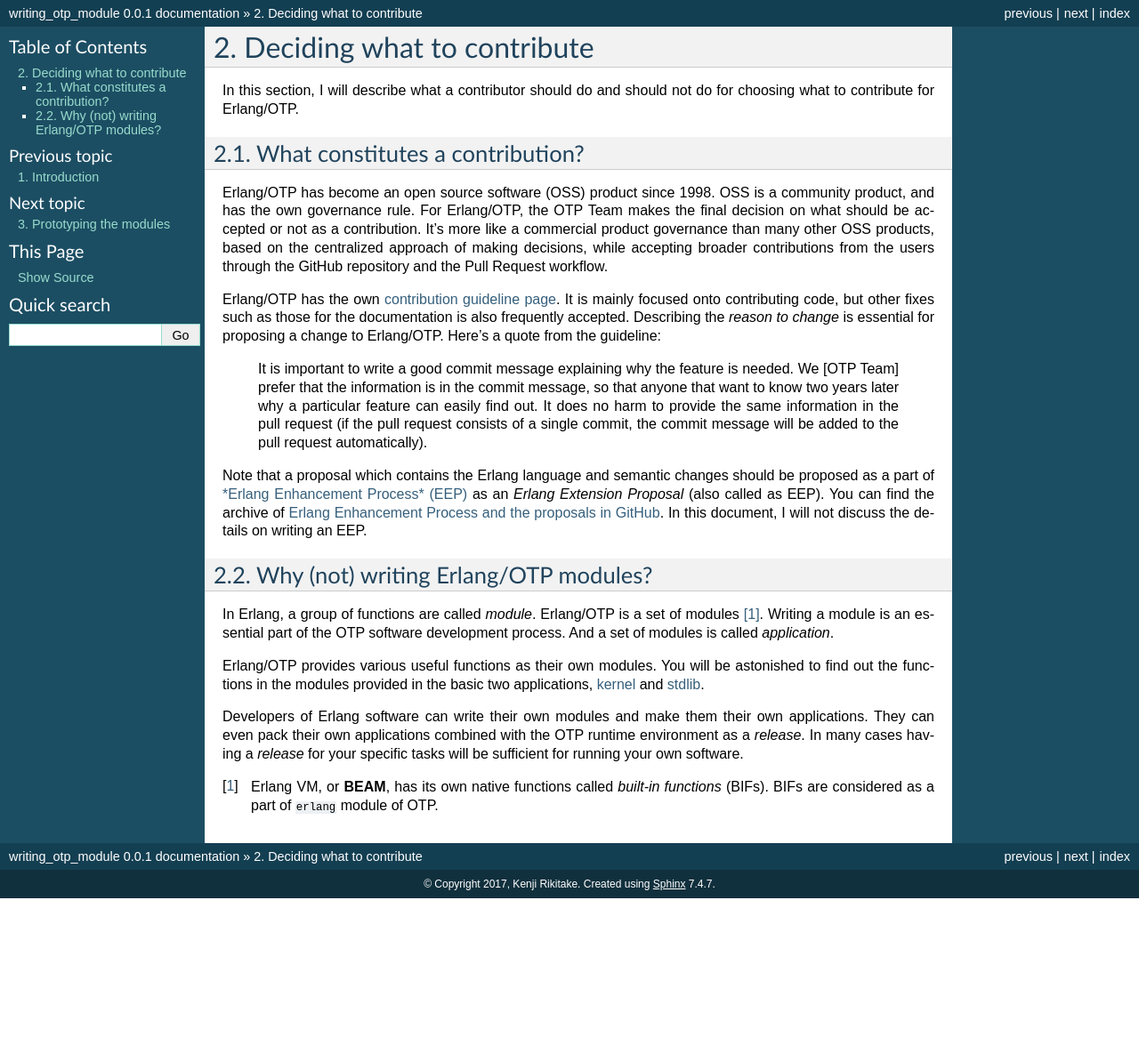
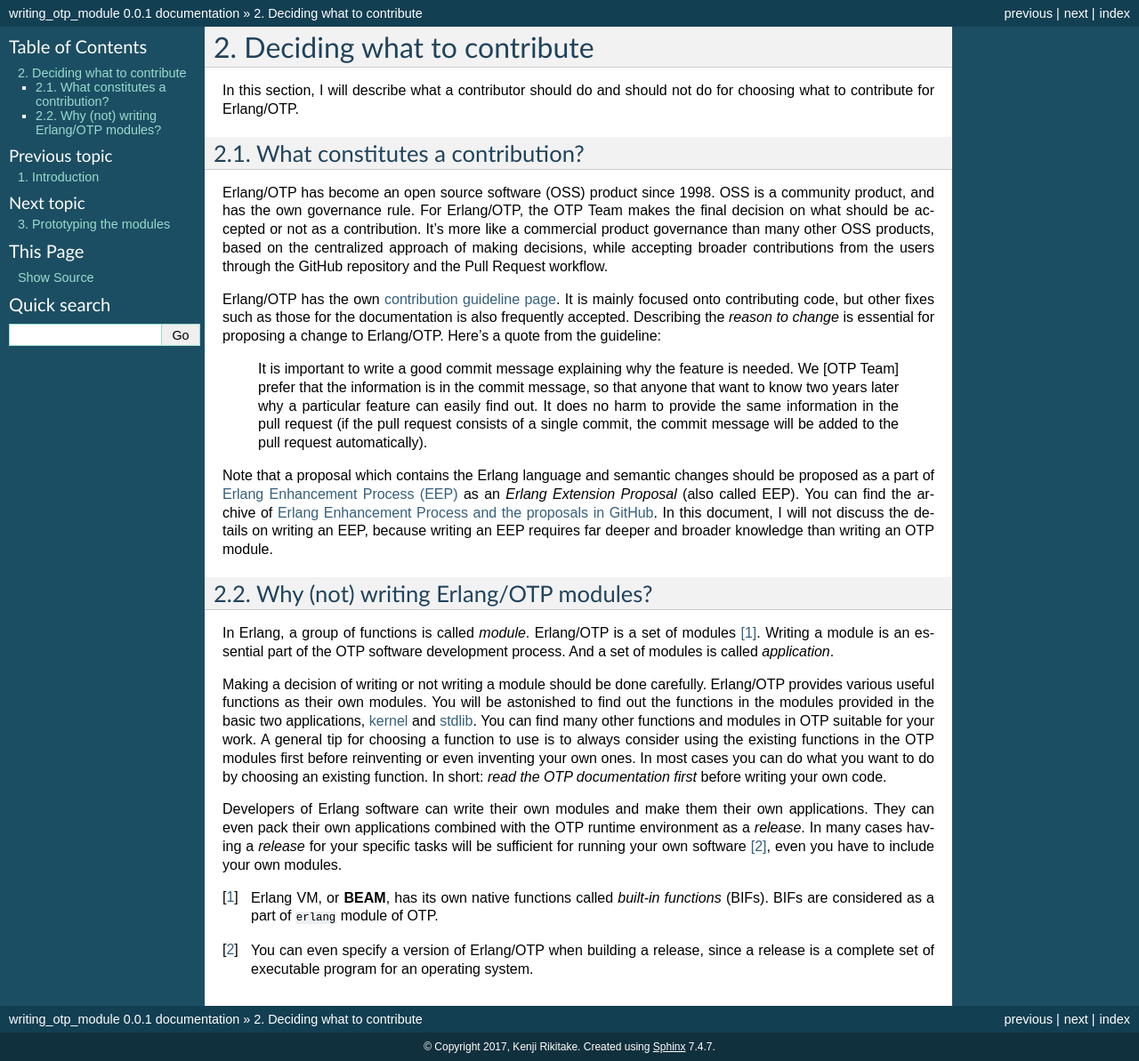
Before and after one commit to jj1bdx/writing-otp-modules, a Sphinx documentation site: the page built from draft/source/what-to-contribute.rst, in a window 1280 px wide. Shown: the whole page at 89% size. Built offline with Sphinx 7.4.7, drawn with Linux system fonts in a browser that asks for light colours; before the commit the page ends 1010 px from its top, so only the background shows below that.

Commit message:
Writing doc, more to go...

```diff
--- a/draft/source/what-to-contribute.rst
+++ b/draft/source/what-to-contribute.rst
@@ -32,32 +32,45 @@ quote from the guideline:
     added to the pull request automatically).
 
 Note that a proposal which contains the Erlang language and semantic
-changes should be proposed as a part of `*Erlang Enhancement Process*
+changes should be proposed as a part of `Erlang Enhancement Process
 (EEP) <http://www.erlang.org/erlang-enhancement-proposals>`_ as an
-*Erlang Extension Proposal* (also called as EEP).  You can find the
-archive of `Erlang Enhancement Process and the proposals in GitHub
+*Erlang Extension Proposal* (also called EEP).  You can find the archive
+of `Erlang Enhancement Process and the proposals in GitHub
 <https://github.com/erlang/eep>`_. In this document, I will not discuss
-the details on writing an EEP.
+the details on writing an EEP, because writing an EEP requires far
+deeper and broader knowledge than writing an OTP module.
 
 Why (not) writing Erlang/OTP modules?
 -------------------------------------
 
-In Erlang, a group of functions are called *module*. Erlang/OTP is a set
+In Erlang, a group of functions is called *module*. Erlang/OTP is a set
 of modules [#wtc1]_. Writing a module is an essential part of the OTP
 software development process. And a set of modules is called *application*.
 
-Erlang/OTP provides various useful functions as their own modules. You
-will be astonished to find out the functions in the modules provided in
-the basic two applications, `kernel
+Making a decision of writing or not writing a module should be done
+carefully.  Erlang/OTP provides various useful functions as their own
+modules. You will be astonished to find out the functions in the modules
+provided in the basic two applications, `kernel
 <http://erlang.org/doc/apps/kernel/index.html>`_ and `stdlib
-<http://erlang.org/doc/apps/stdlib/index.html>`_.
+<http://erlang.org/doc/apps/stdlib/index.html>`_. You can find many
+other functions and modules in OTP suitable for your work. A general tip
+for choosing a function to use is to always consider using the existing
+functions in the OTP modules first before reinventing or even inventing
+your own ones. In most cases you can do what you want to do by choosing
+an existing function. In short: *read the OTP documentation first*
+before writing your own code.
 
 Developers of Erlang software can write their own modules and make them
 their own applications. They can even pack their own applications
 combined with the OTP runtime environment as a *release*. In many cases
 having a *release* for your specific tasks will be sufficient for
-running your own software.
+running your own software [#wtc2]_, even you have to include your own
+modules.
 
 .. [#wtc1] Erlang VM, or **BEAM**, has its own native functions called
            *built-in functions* (BIFs). BIFs are considered as a part of
            ``erlang`` module of OTP.
+
+.. [#wtc2] You can even specify a version of Erlang/OTP when building a
+           release, since a release is a complete set of executable
+           program for an operating system.
```
